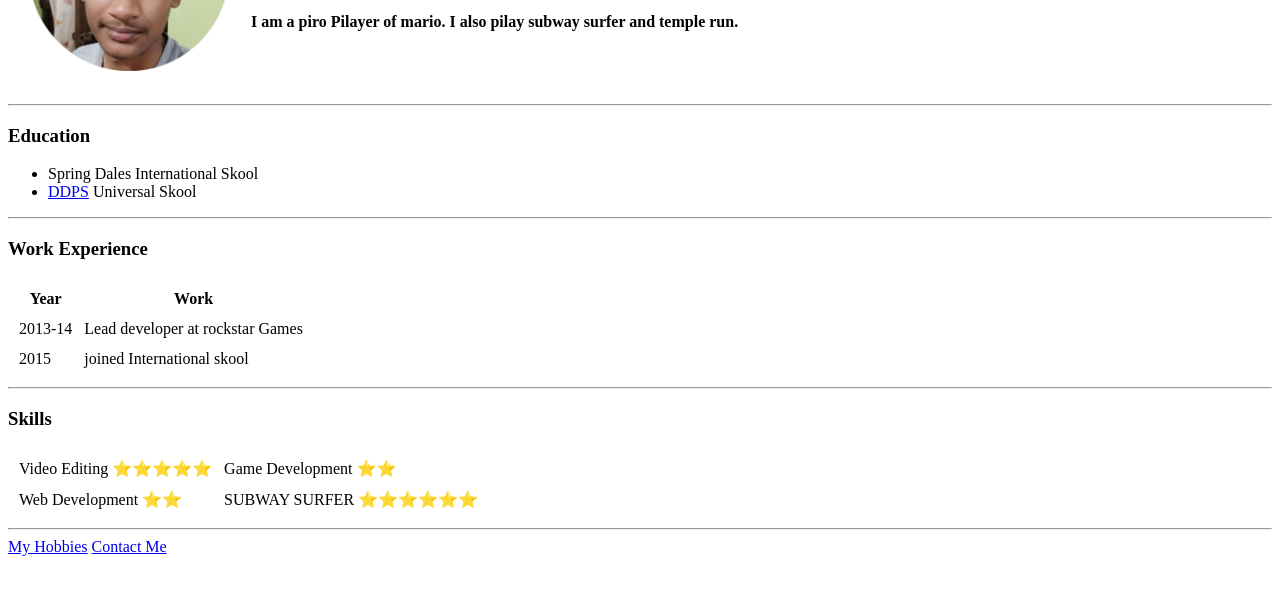
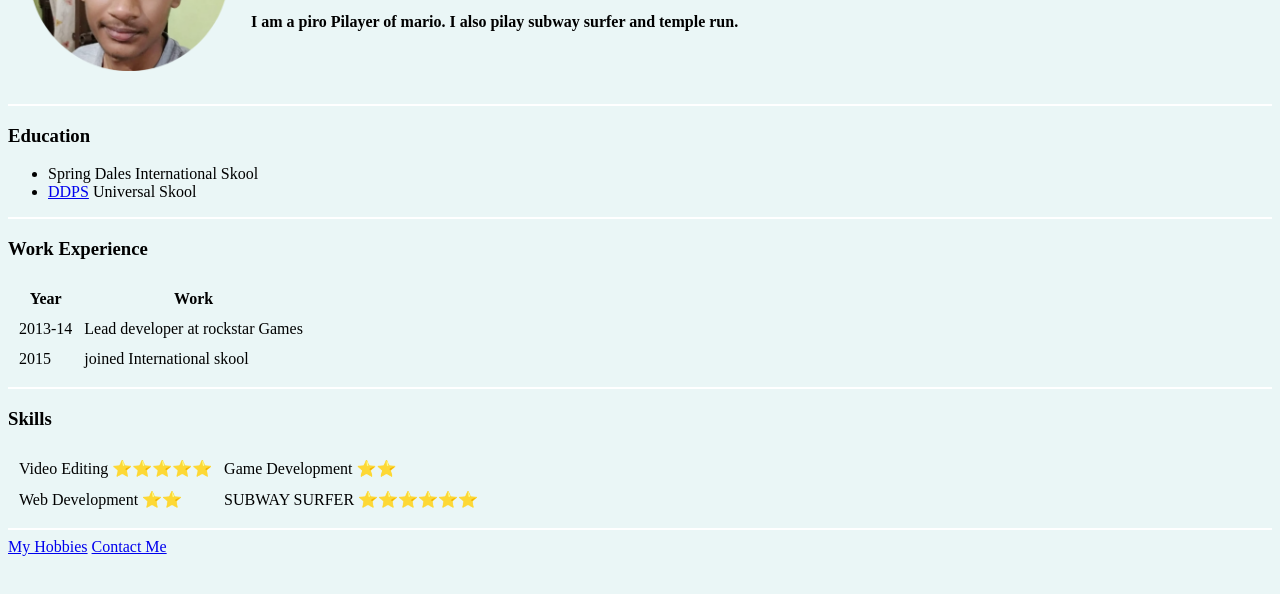
Before and after one commit to ShubhamWebDev/cv, a plain HTML site: page index.html in a window 1280 px wide. Shown: the part 158-752 px from the top of the page. Drawn offline with Linux system fonts and the light colour scheme.

Commit message:
bg color low green and hr color change

```diff
--- a/index.html
+++ b/index.html
@@ -4,6 +4,16 @@
     <meta charset="utf-8">
     <title>Shubham's Site</title>
   </head>
+    <style>
+      body{
+        background-color: #EAF6F6;
+      }
+      hr{
+        background-color: white;
+        border-style: none;
+        height: 2px;
+      }
+    </style>
   <body>
     <table cellspacing="20">
       <tr>
```
